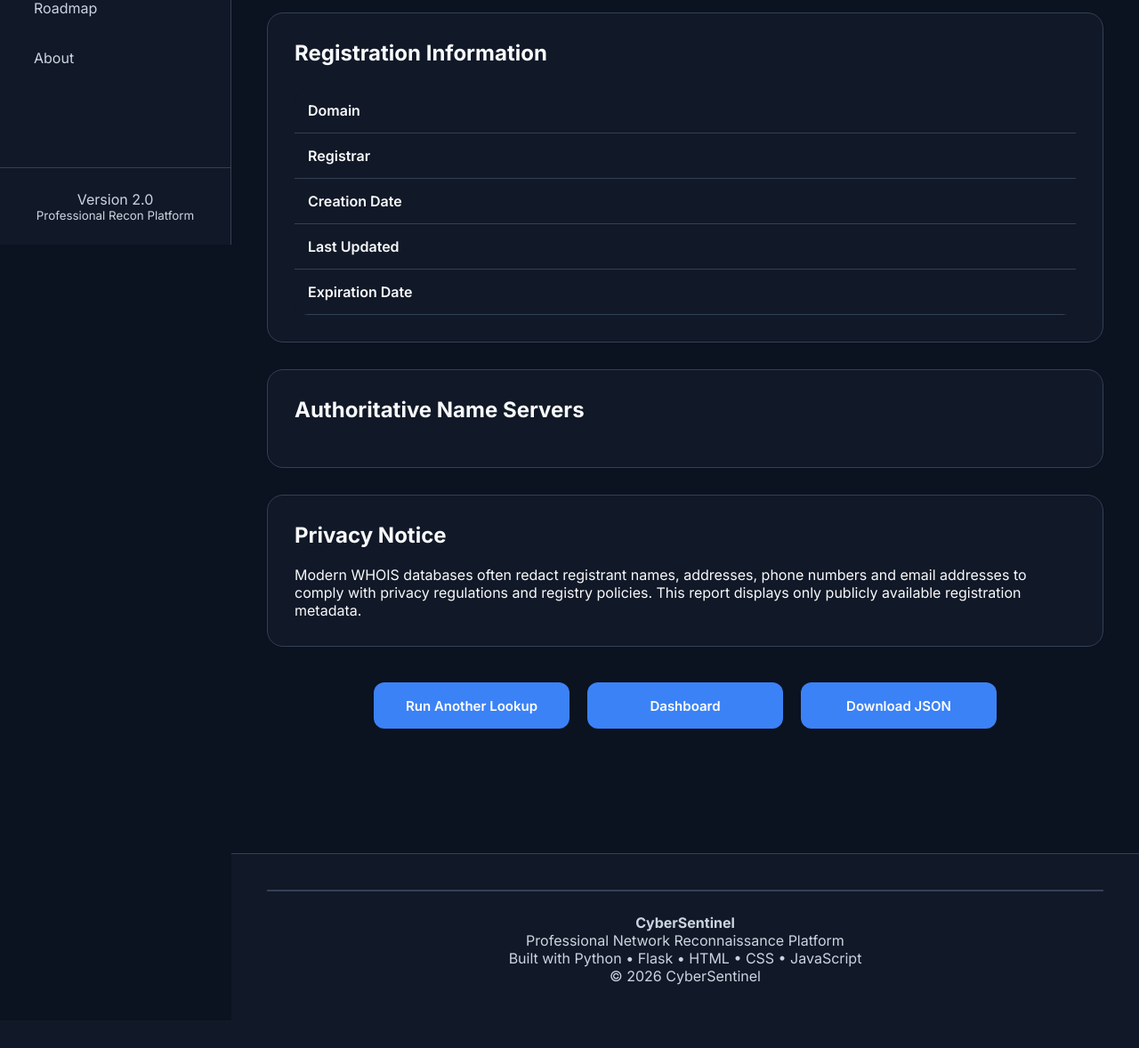
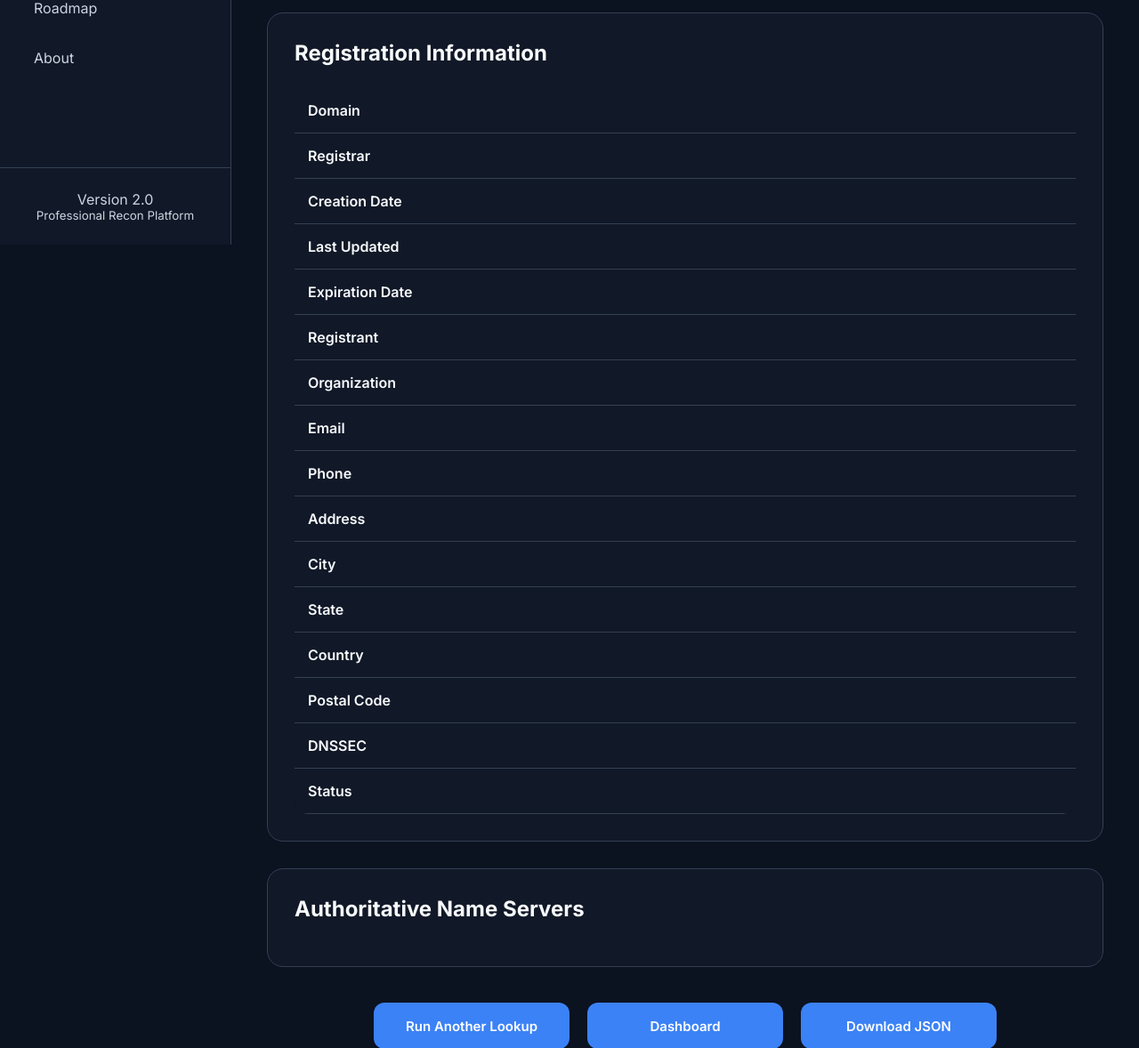
Before and after one commit to MAYANK2454-19/Cybersentinel, a Flask app: template templates/whois_result.html in a window 1280 px wide. Shown: the part 525-1703 px from the top of the page at 89% size. Before the commit the page ends 1632 px from the top, so only its background shows below. Run offline with Flask 3, Linux system fonts and the light colour scheme; the template is opened without the code that fills it, so the values that code supplies are empty.

Commit message:
added new version of whois lookup

```diff
--- a/templates/whois_result.html
+++ b/templates/whois_result.html
@@ -113,6 +113,60 @@ Domain Registration Intelligence
             <td>{{ report.expiration_date }}</td>
 
         </tr>
+        <tr>
+    <td>Registrant</td>
+    <td>{{ report.registrant }}</td>
+</tr>
+
+<tr>
+    <td>Organization</td>
+    <td>{{ report.organization }}</td>
+</tr>
+
+<tr>
+    <td>Email</td>
+    <td>{{ report.email }}</td>
+</tr>
+
+<tr>
+    <td>Phone</td>
+    <td>{{ report.phone }}</td>
+</tr>
+
+<tr>
+    <td>Address</td>
+    <td>{{ report.address }}</td>
+</tr>
+
+<tr>
+    <td>City</td>
+    <td>{{ report.city }}</td>
+</tr>
+
+<tr>
+    <td>State</td>
+    <td>{{ report.state }}</td>
+</tr>
+
+<tr>
+    <td>Country</td>
+    <td>{{ report.country }}</td>
+</tr>
+
+<tr>
+    <td>Postal Code</td>
+    <td>{{ report.zipcode }}</td>
+</tr>
+
+<tr>
+    <td>DNSSEC</td>
+    <td>{{ report.dnssec }}</td>
+</tr>
+
+<tr>
+    <td>Status</td>
+    <td>{{ report.status }}</td>
+</tr>
 
     </table>
 
@@ -137,24 +191,6 @@ Domain Registration Intelligence
         {% endfor %}
 
     </div>
-
-</div>
-
-
-
-<div class="result-card">
-
-    <h2>Privacy Notice</h2>
-
-    <p>
-
-        Modern WHOIS databases often redact registrant names,
-        addresses, phone numbers and email addresses to comply
-        with privacy regulations and registry policies.
-        This report displays only publicly available registration
-        metadata.
-
-    </p>
 
 </div>
 
```
Also changed, not shown: whois_tool/whois_lookup.py (+29 -0 lines).
